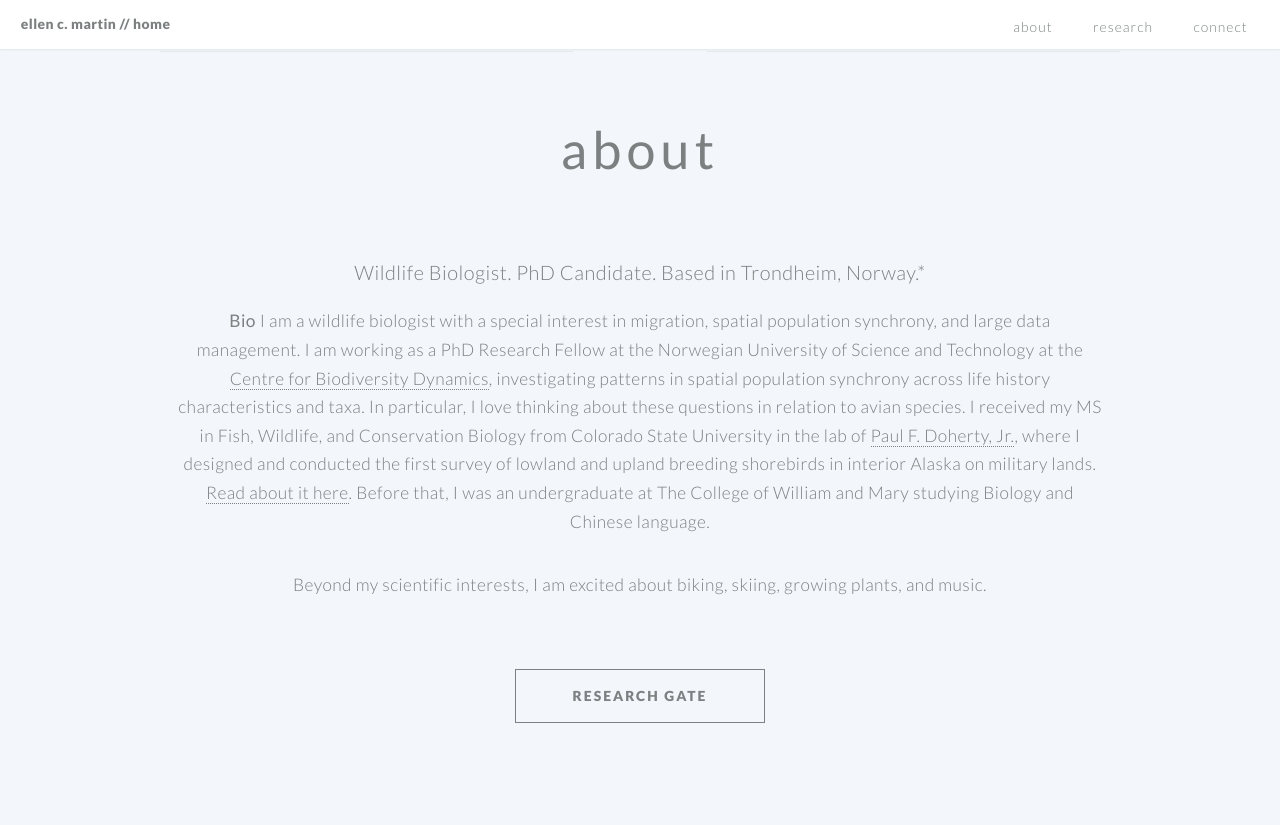
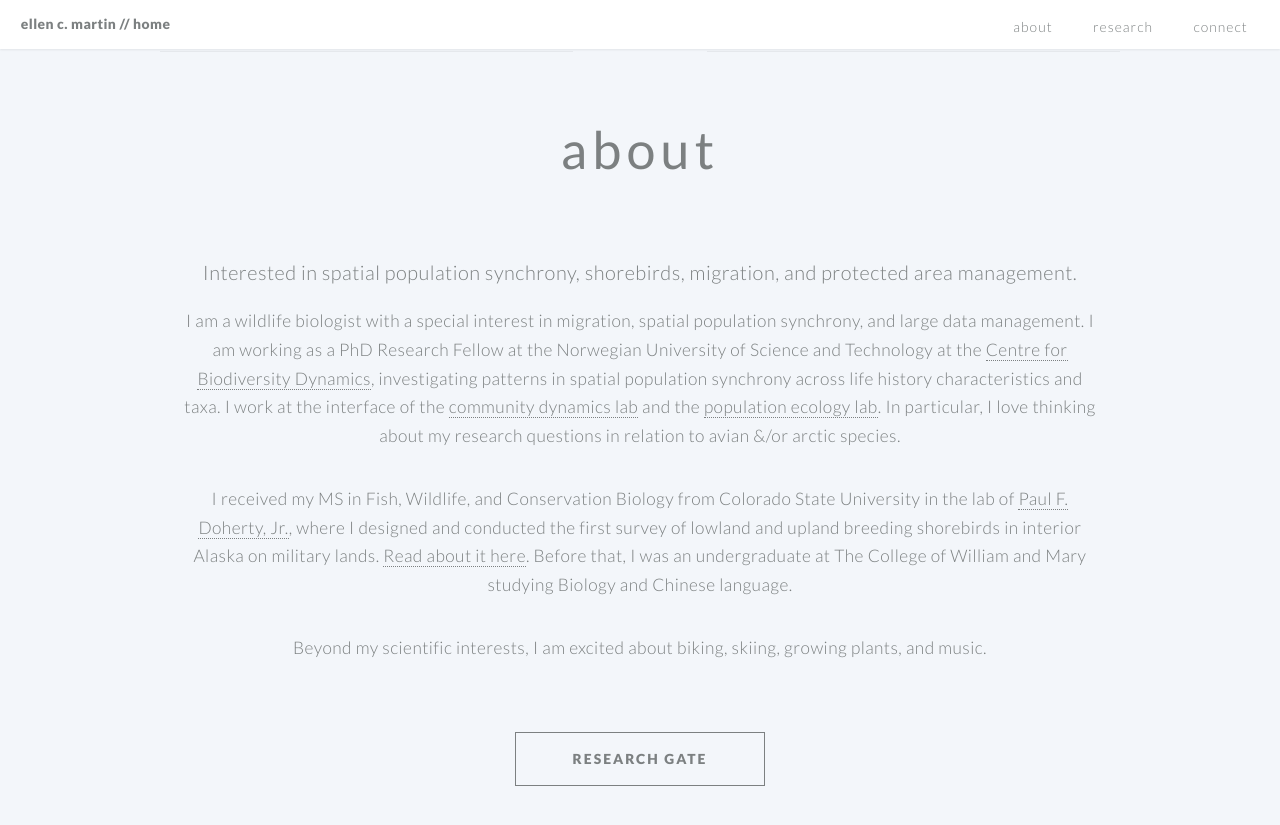
Before and after one commit to EllenCMartin/EllenCMartin.github.io, a Jekyll site: the page built from index.md, in a window 1280 px wide and 900 px high, scrolled down 655 px. Shown: the top 825 px of the window. Built offline with Jekyll 4.4.1, drawn with Linux system fonts in a browser that asks for light colours.

Commit message:
Update index.md

```diff
--- a/index.md
+++ b/index.md
@@ -46,10 +46,12 @@ cta_button_label: contact # the label on the button
 
 ---
 [//]: # (write a bit about yourself here)
-### Wildlife Biologist. PhD Candidate. Based in Trondheim, Norway.*
+### Interested in spatial population synchrony, shorebirds, migration, and protected area management.
 
 
 
-**Bio**             I am a wildlife biologist with a special interest in migration, spatial population synchrony, and large data management. I am working as a PhD Research Fellow at the Norwegian University of Science and Technology at the [Centre for Biodiversity Dynamics](https://www.ntnu.edu/cbd), investigating patterns in spatial population synchrony across life history characteristics and taxa. In particular, I love thinking about these questions in relation to avian species. I received my MS in Fish, Wildlife, and Conservation Biology from Colorado State University in the lab of [Paul F. Doherty, Jr.](http://sites.warnercnr.colostate.edu/pauldoherty/), where I designed and conducted the first survey of lowland and upland breeding shorebirds in interior Alaska on military lands. [Read about it here](https://wildlife.org/jwm-shorebirds-take-advantage-of-alaska-military-lands/). Before that, I was an undergraduate at The College of William and Mary studying Biology and Chinese language.
+I am a wildlife biologist with a special interest in migration, spatial population synchrony, and large data management. I am working as a PhD Research Fellow at the Norwegian University of Science and Technology at the [Centre for Biodiversity Dynamics](https://www.ntnu.edu/cbd), investigating patterns in spatial population synchrony across life history characteristics and taxa. I work at the interface of the [community dynamics lab](https://www.ntnu.edu/cbd/research/community-dynamics) and the [population ecology lab](https://www.ntnu.edu/cbd/research/population-ecology). In particular, I love thinking about my research questions in relation to avian &/or arctic species.
+
+I received my MS in Fish, Wildlife, and Conservation Biology from Colorado State University in the lab of [Paul F. Doherty, Jr.](http://sites.warnercnr.colostate.edu/pauldoherty/), where I designed and conducted the first survey of lowland and upland breeding shorebirds in interior Alaska on military lands. [Read about it here](https://wildlife.org/jwm-shorebirds-take-advantage-of-alaska-military-lands/). Before that, I was an undergraduate at The College of William and Mary studying Biology and Chinese language.
 
 Beyond my scientific interests, I am excited about biking, skiing, growing plants, and music.
```
